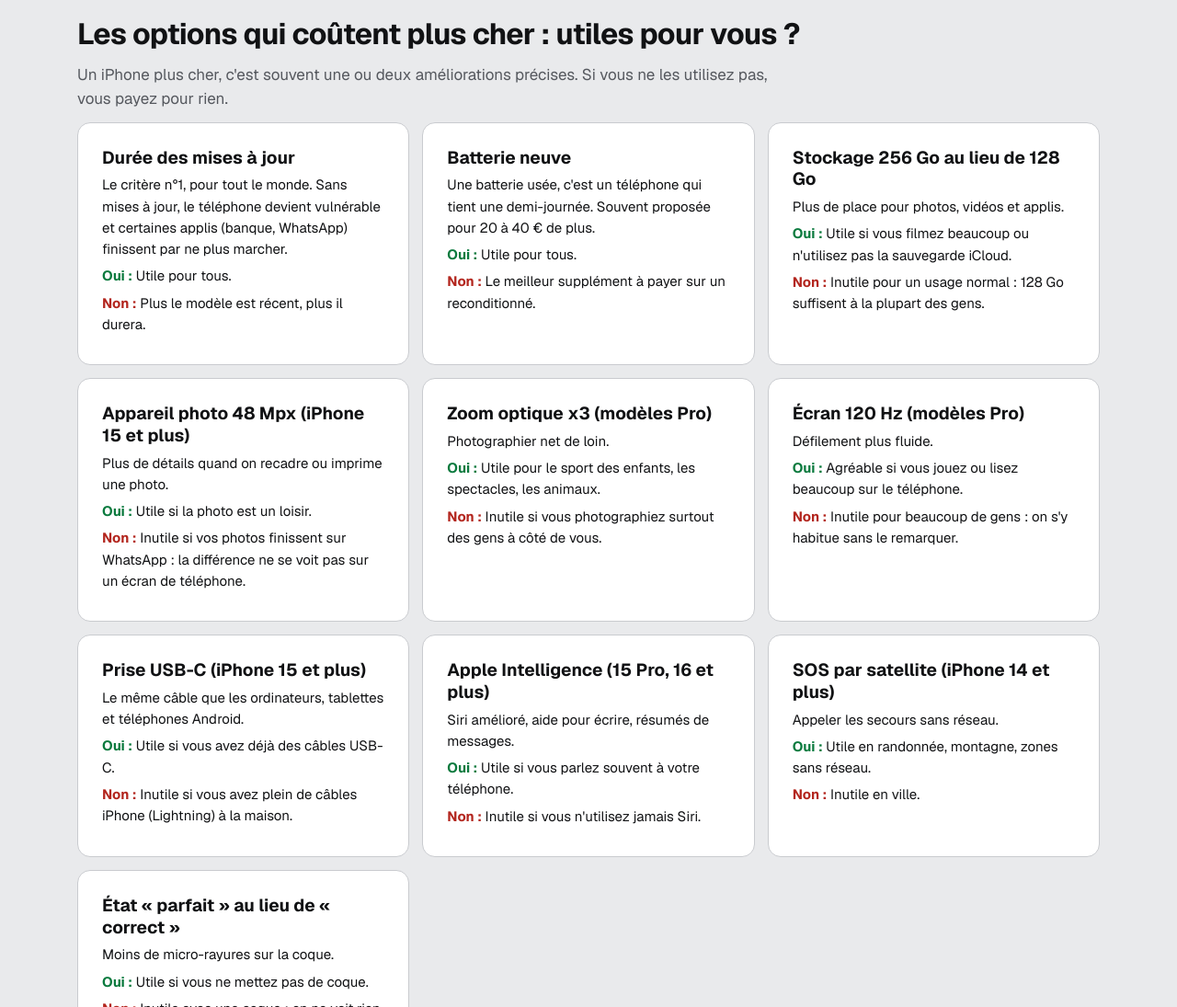
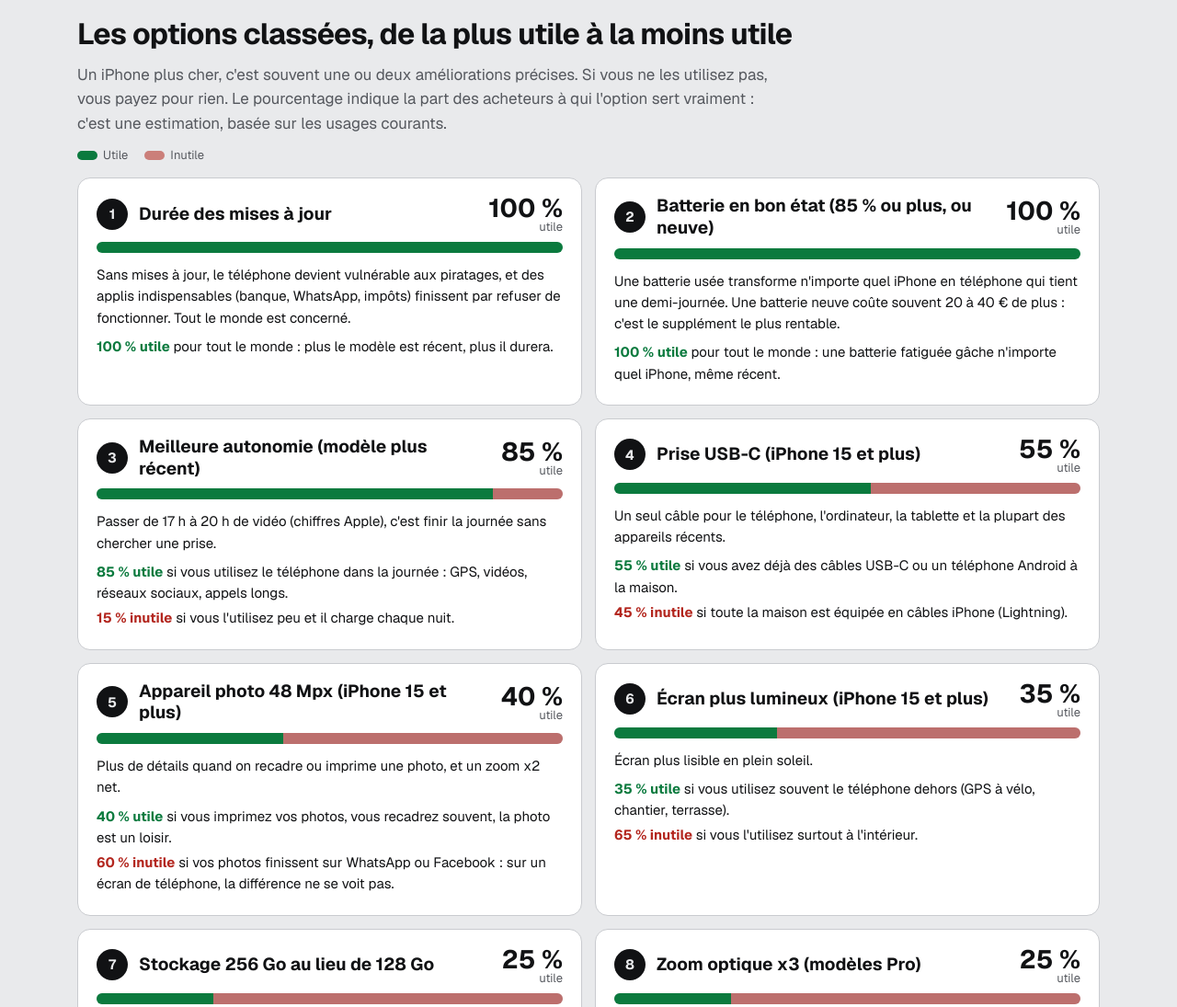
Before and after one commit to manceau-aurelien/guide-iphone, a plain HTML site: page index.html in a window 1280 px wide. Shown: the part 4000-5095 px from the top of the page at 92% size. Drawn offline with nearby package versions, Linux system fonts and the light colour scheme.

Commit message:
Options classées de la plus utile à la moins utile, avec pourcentage d'utilité
Co-Authored-By: Claude Opus 5.5 <noreply@anthropic.com>
Claude-Session: https://claude.ai/code/session_01CThXTNWvuvZ5FCfxHMTs4L

```diff
--- a/index.html
+++ b/index.html
@@ -66,9 +66,20 @@ li{margin-bottom:6px}
 .shops a{display:inline-flex;align-items:center;min-height:44px;padding:0 14px;border-radius:10px;border:1.5px solid var(--line);color:var(--ink);text-decoration:none;font-weight:500;font-size:15px}
 .shops a:hover{border-color:var(--ink)}
 .shops a:focus-visible{outline:3px solid var(--or);outline-offset:2px}
-.feat{display:grid;grid-template-columns:repeat(auto-fit,minmax(min(100%,330px),1fr));gap:14px}
-.feat .card p{font-size:15px;margin-bottom:6px}
-.feat .who{font-size:13px;color:var(--soft);margin:0 0 8px}
+.feat{list-style:none;margin:0;padding:0;display:grid;grid-template-columns:repeat(2,minmax(0,1fr));gap:14px}
+.opt{background:var(--panel);border:1px solid var(--line);border-radius:14px;padding:18px 20px;margin:0}
+.oh{display:grid;grid-template-columns:auto minmax(0,1fr) auto;gap:12px;align-items:center;margin-bottom:10px}
+.oh h3{margin:0}
+.rk{display:grid;place-items:center;width:34px;height:34px;border-radius:50%;background:var(--ink);color:var(--bg);font-weight:700;font-size:15px}
+.pc{font-size:28px;font-weight:700;line-height:1;text-align:right;white-space:nowrap}
+.pc small{display:block;font-size:13px;font-weight:400;color:var(--soft)}
+.split{display:flex;height:12px;border-radius:6px;overflow:hidden;background:var(--line);margin-bottom:12px}
+.split i{display:block;height:100%}
+.split .y{background:var(--ok)}
+.split .n0{background:var(--no);opacity:.55}
+.why{font-size:15px;margin-bottom:8px}
+.yn p{font-size:15px;margin:0 0 4px}
+@media(max-width:760px){.feat{grid-template-columns:minmax(0,1fr)}}
 .scroll{overflow-x:auto}
 table{border-collapse:collapse;width:100%;background:var(--panel);border-radius:14px;overflow:hidden}
 th,td{text-align:left;padding:11px 12px;border-bottom:1px solid var(--line);vertical-align:top;font-size:15px}
@@ -163,9 +174,10 @@ footer a{color:var(--ink)}
 </div></section>
 
 <section class="band" id="options"><div class="wrap">
-  <h2>Les options qui coûtent plus cher : utiles pour vous ?</h2>
-  <p class="lead">Un iPhone plus cher, c'est souvent une ou deux améliorations précises. Si vous ne les utilisez pas, vous payez pour rien.</p>
-  <div class="feat" id="feat"></div>
+  <h2>Les options classées, de la plus utile à la moins utile</h2>
+  <p class="lead">Un iPhone plus cher, c'est souvent une ou deux améliorations précises. Si vous ne les utilisez pas, vous payez pour rien. Le pourcentage indique la part des acheteurs à qui l'option sert vraiment : c'est une estimation, basée sur les usages courants.</p>
+  <div class="legend" style="margin-bottom:14px"><span><i style="background:var(--ok)"></i>Utile</span><span><i style="background:var(--no);opacity:.55"></i>Inutile</span></div>
+  <ol class="feat" id="feat"></ol>
 </div></section>
 
 <section class="band dark" id="prix"><div class="wrap">
@@ -288,17 +300,20 @@ const T = {
     altText:'<b>iPhone 15 Pro</b> au même prix si le zoom x3 et l\'écran fluide comptent plus pour vous que l\'autonomie. <b>Neuf</b>, le moins cher (iPhone 17e) coûte 782 à 869 € : hors budget.',
     gain:{from:'iPhone 15', items:[['Un an de mises à jour en plus','utile si vous gardez longtemps.'],['Meilleure autonomie','utile si vous êtes souvent loin d\'une prise.'],['Apple Intelligence','utile seulement si vous vous en servez.']], verdict:'Bien si vous voulez le garder 6 ans. Sinon, l\'iPhone 15 à 420 € suffit largement.'}}
 };
+/* Options classées de la plus utile à la moins utile. pct = part estimée des acheteurs à qui l'option sert vraiment. */
 const F = [
-  ['Durée des mises à jour','Le critère n°1, pour tout le monde. Sans mises à jour, le téléphone devient vulnérable et certaines applis (banque, WhatsApp) finissent par ne plus marcher.','Utile pour tous','Plus le modèle est récent, plus il durera.'],
-  ['Batterie neuve','Une batterie usée, c\'est un téléphone qui tient une demi-journée. Souvent proposée pour 20 à 40 € de plus.','Utile pour tous','Le meilleur supplément à payer sur un reconditionné.'],
-  ['Stockage 256 Go au lieu de 128 Go','Plus de place pour photos, vidéos et applis.','Utile si vous filmez beaucoup ou n\'utilisez pas la sauvegarde iCloud','Inutile pour un usage normal : 128 Go suffisent à la plupart des gens.'],
-  ['Appareil photo 48 Mpx (iPhone 15 et plus)','Plus de détails quand on recadre ou imprime une photo.','Utile si la photo est un loisir','Inutile si vos photos finissent sur WhatsApp : la différence ne se voit pas sur un écran de téléphone.'],
-  ['Zoom optique x3 (modèles Pro)','Photographier net de loin.','Utile pour le sport des enfants, les spectacles, les animaux','Inutile si vous photographiez surtout des gens à côté de vous.'],
-  ['Écran 120 Hz (modèles Pro)','Défilement plus fluide.','Agréable si vous jouez ou lisez beaucoup sur le téléphone','Inutile pour beaucoup de gens : on s\'y habitue sans le remarquer.'],
-  ['Prise USB-C (iPhone 15 et plus)','Le même câble que les ordinateurs, tablettes et téléphones Android.','Utile si vous avez déjà des câbles USB-C','Inutile si vous avez plein de câbles iPhone (Lightning) à la maison.'],
-  ['Apple Intelligence (15 Pro, 16 et plus)','Siri amélioré, aide pour écrire, résumés de messages.','Utile si vous parlez souvent à votre téléphone','Inutile si vous n\'utilisez jamais Siri.'],
-  ['SOS par satellite (iPhone 14 et plus)','Appeler les secours sans réseau.','Utile en randonnée, montagne, zones sans réseau','Inutile en ville.'],
-  ['État « parfait » au lieu de « correct »','Moins de micro-rayures sur la coque.','Utile si vous ne mettez pas de coque','Inutile avec une coque : on ne voit rien, et ça coûte 20 à 40 € de plus.']
+  {t:'Durée des mises à jour', pct:100, why:'Sans mises à jour, le téléphone devient vulnérable aux piratages, et des applis indispensables (banque, WhatsApp, impôts) finissent par refuser de fonctionner. Tout le monde est concerné.', oui:'plus le modèle est récent, plus il durera', non:''},
+  {t:'Batterie en bon état (85 % ou plus, ou neuve)', pct:100, why:'Une batterie usée transforme n\'importe quel iPhone en téléphone qui tient une demi-journée. Une batterie neuve coûte souvent 20 à 40 € de plus : c\'est le supplément le plus rentable.', oui:'une batterie fatiguée gâche n\'importe quel iPhone, même récent', non:''},
+  {t:'Meilleure autonomie (modèle plus récent)', pct:85, why:'Passer de 17 h à 20 h de vidéo (chiffres Apple), c\'est finir la journée sans chercher une prise.', oui:'vous utilisez le téléphone dans la journée : GPS, vidéos, réseaux sociaux, appels longs', non:'vous l\'utilisez peu et il charge chaque nuit'},
+  {t:'Prise USB-C (iPhone 15 et plus)', pct:55, why:'Un seul câble pour le téléphone, l\'ordinateur, la tablette et la plupart des appareils récents.', oui:'vous avez déjà des câbles USB-C ou un téléphone Android à la maison', non:'toute la maison est équipée en câbles iPhone (Lightning)'},
+  {t:'Appareil photo 48 Mpx (iPhone 15 et plus)', pct:40, why:'Plus de détails quand on recadre ou imprime une photo, et un zoom x2 net.', oui:'vous imprimez vos photos, vous recadrez souvent, la photo est un loisir', non:'vos photos finissent sur WhatsApp ou Facebook : sur un écran de téléphone, la différence ne se voit pas'},
+  {t:'Écran plus lumineux (iPhone 15 et plus)', pct:35, why:'Écran plus lisible en plein soleil.', oui:'vous utilisez souvent le téléphone dehors (GPS à vélo, chantier, terrasse)', non:'vous l\'utilisez surtout à l\'intérieur'},
+  {t:'Stockage 256 Go au lieu de 128 Go', pct:25, why:'128 Go suffisent pour des milliers de photos. 256 Go ne servent que si on stocke beaucoup de vidéos.', oui:'vous filmez beaucoup et n\'utilisez pas la sauvegarde iCloud', non:'usage normal, ou photos sauvegardées sur iCloud / Google Photos'},
+  {t:'Zoom optique x3 (modèles Pro)', pct:25, why:'Photographier net quelque chose de loin, sans s\'approcher.', oui:'sport des enfants, spectacles, animaux, voyages', non:'vous photographiez surtout des gens à côté de vous'},
+  {t:'Écran 120 Hz (modèles Pro)', pct:20, why:'Le défilement est plus fluide. Agréable, mais beaucoup de gens ne voient pas la différence.', oui:'vous jouez ou lisez beaucoup sur le téléphone', non:'appels, messages, photos, réseaux sociaux'},
+  {t:'Apple Intelligence (15 Pro, 16 et plus)', pct:20, why:'Siri amélioré, aide pour écrire, résumés de messages.', oui:'vous parlez souvent à Siri ou voulez de l\'aide pour rédiger', non:'vous n\'utilisez jamais Siri'},
+  {t:'SOS par satellite (iPhone 14 et plus)', pct:15, why:'Appeler les secours là où il n\'y a aucun réseau.', oui:'randonnée, montagne, zones blanches', non:'vous restez en ville ou dans des zones couvertes'},
+  {t:'État « parfait » au lieu de « correct »', pct:10, why:'Moins de micro-rayures sur le boîtier, pour 20 à 40 € de plus. Avec une coque, on ne voit rien.', oui:'vous ne mettez jamais de coque', non:'vous mettez une coque (la plupart des gens)'}
 ];
 const q = n => encodeURIComponent(n + ' 128 go reconditionné');
 const shops = n => [
@@ -313,7 +328,12 @@ const $ = id => document.getElementById(id);
 
 $('maj').textContent = UPDATED;
 $('budgets').innerHTML = Object.keys(T).map(b=>`<button type="button" id="b${b}" data-b="${b}" aria-pressed="false">${b} € max</button>`).join('');
-$('feat').innerHTML = F.map(([t,d,u,n])=>`<div class="card"><h3>${t}</h3><p>${d}</p><p><span class="u">Oui :</span> ${u}.</p><p><span class="n">Non :</span> ${n}</p></div>`).join('');
+$('feat').innerHTML = F.map((f,i)=>`<li class="opt">
+  <div class="oh"><span class="rk">${i+1}</span><h3>${f.t}</h3><span class="pc">${f.pct} %<small>utile</small></span></div>
+  <div class="split" role="img" aria-label="${f.pct} % utile, ${100-f.pct} % inutile"><i class="y" style="width:${f.pct}%"></i><i class="n0" style="width:${100-f.pct}%"></i></div>
+  <p class="why">${f.why}</p>
+  <div class="yn"><p><span class="u">${f.pct} % utile</span>${f.pct===100?' pour tout le monde :':' si'} ${f.oui}.</p>${f.pct<100?`<p><span class="n">${100-f.pct} % inutile</span> si ${f.non}.</p>`:''}</div>
+</li>`).join('');
 $('tbl').innerHTML = ORDER.map(id=>{const m=M[id];return `<tr><td><b>${m.name}</b>${m.avoid?' <span class="n">(à éviter)</span>':''}<br><span class="note">sorti en ${m.year}, mises à jour ${m.maj}</span></td><td class="num">${m.min} – ${eur(m.max)}</td><td class="num">${eur(m.deal)}</td><td class="links"><div class="shops">${shops(m.name)}</div></td></tr>`}).join('');
 
 function fiche(id){
```
